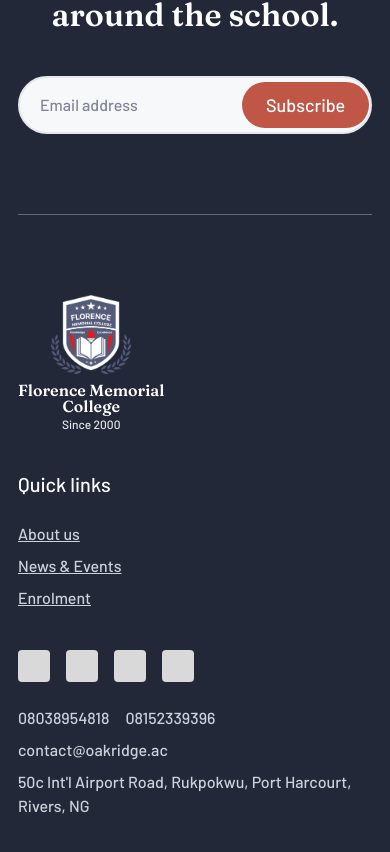
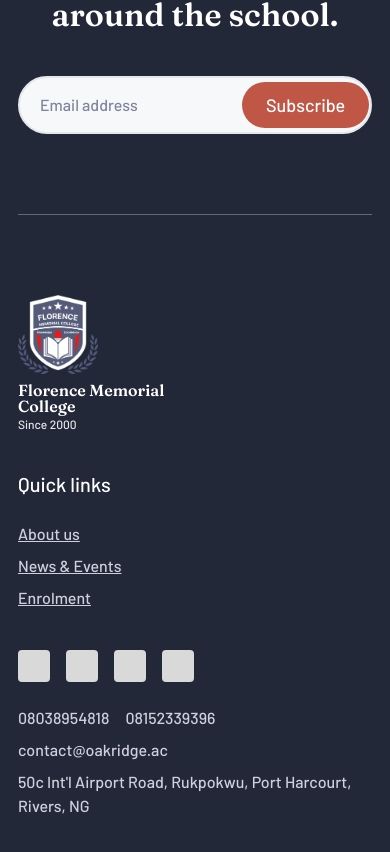
Before and after one commit to judgegodwins/oakridge-website, a Next.js app: page / in a window 390 px wide. Shown: the part 4089-4941 px from the top of the page. Built offline with nearby package versions, Linux system fonts and the light colour scheme.

Commit message:
fix: footer logo name align

```diff
--- a/app/components/footer.tsx
+++ b/app/components/footer.tsx
@@ -14,7 +14,7 @@ export default function Footer() {
         </div>
         <div className="mt-20">
           <div className="flex flex-col items-start lg:flex-row justify-between lg:items-stretch gap-10">
-            <div className="flex flex-col items-center">
+            <div className="flex flex-col items-start lg:items-center">
               <Image
                 src="/florence.png"
                 alt="Florence Memorial College badge"
@@ -22,12 +22,12 @@ export default function Footer() {
                 height={80}
                 priority
               />
-              <p className="font-serif text-white font-semibold text-base leading-[100%] text-center mt-2">
+              <p className="font-serif lg:text-center text-white font-semibold text-base leading-[100%] mt-2">
                 Florence Memorial
                 <br />
                 College
               </p>
-              <p className="text-xs leading-[100%] text-center text-grey-300 font-medium mt-1">
+              <p className="text-xs lg:text-center leading-[100%] text-grey-300 font-medium mt-1">
                 Since 2000
               </p>
             </div>
```
